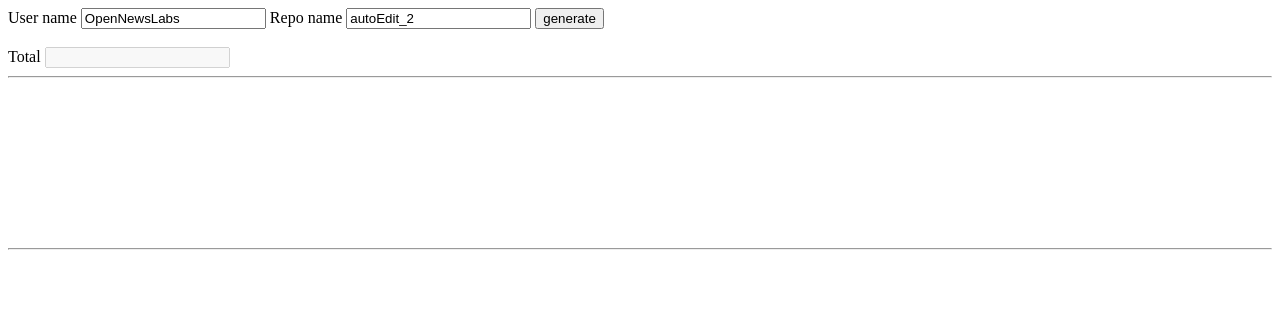
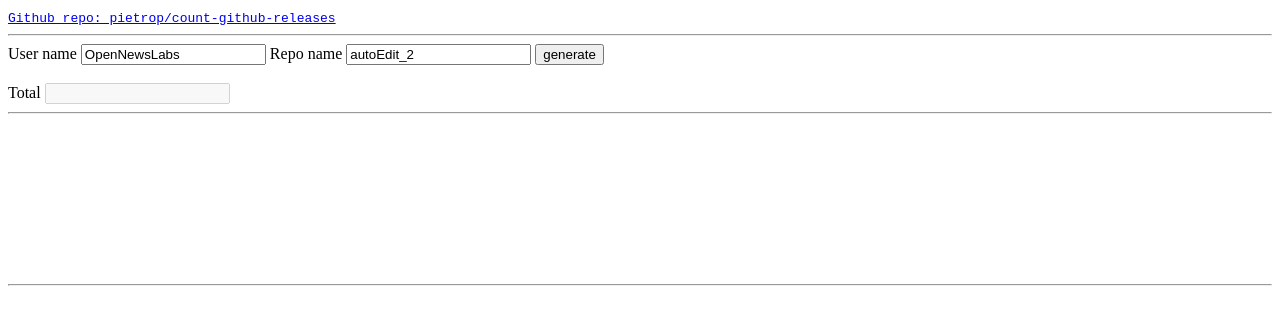
Before and after one commit to pietrop/count-github-releases, a website: page docs/index.html in a window 1280 px wide. Drawn offline with nearby package versions, Linux system fonts and the light colour scheme.

Commit message:
update README

```diff
--- a/docs/index.html
+++ b/docs/index.html
@@ -15,6 +15,10 @@
 
 <body>
     <div>
+        <a href="https://github.com/pietrop/count-github-releases" target="_blank" rel="noopener noreferrer"><code>Github
+            repo:
+            pietrop/count-github-releases</code></a>
+        <hr>
         <label>User name</label>
         <input id='userNameInput' value='OpenNewsLabs'></input>
         <label>Repo name</label>
```
